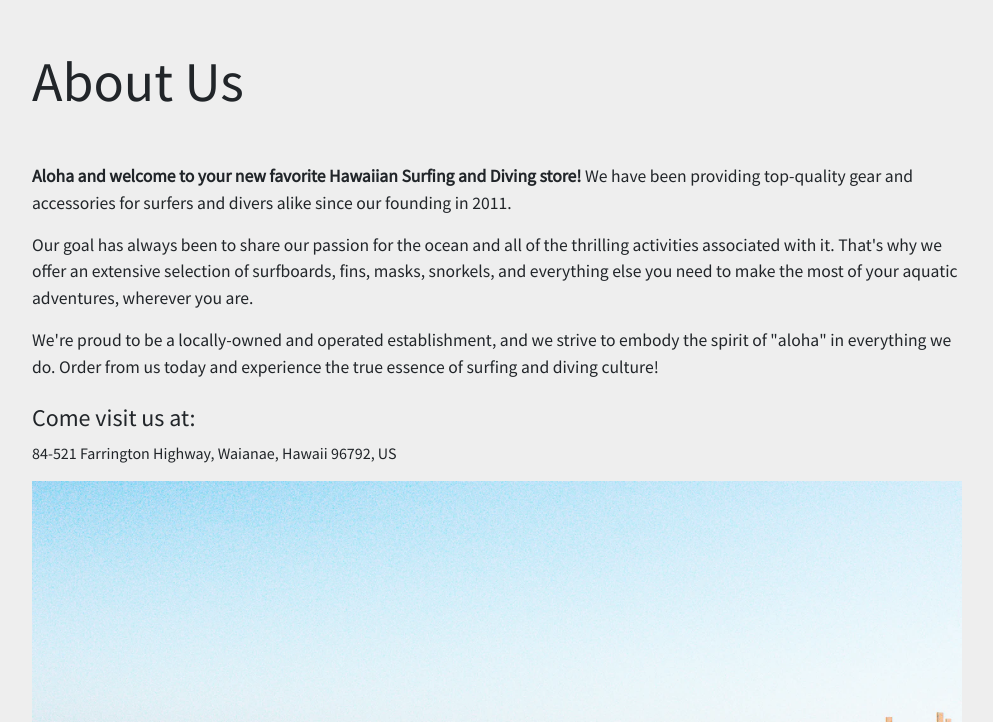
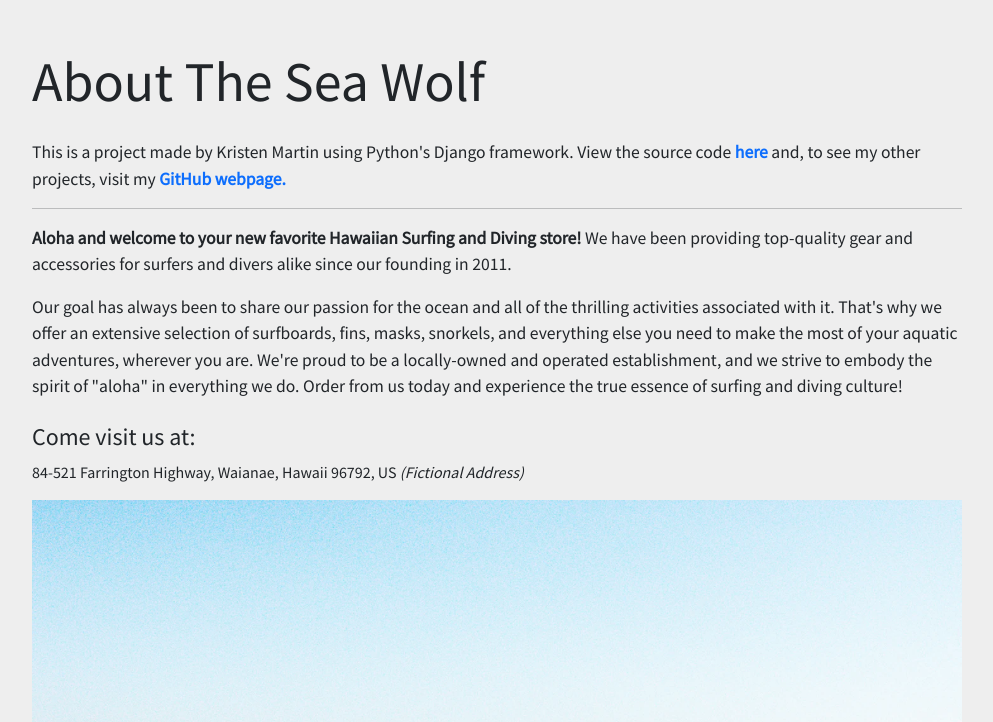
Before and after one commit to KristenM4/Django-Online-Shop, a Django app: page /about/ in a window 1280 px wide. Shown: the part 56-778 px from the top of the page, without its empty margins (143-1136 px from the left). Run offline with Django 4.2, Linux system fonts and the light colour scheme; some libraries are stand-ins or nearby versions.

Commit message:
add dev note and github links to About page

```diff
--- a/templates/about.html
+++ b/templates/about.html
@@ -9,7 +9,13 @@ About The Sea Wolf
 <section class="h-100" style="background-color: #eee;" id="body-section">
     <div class="container h-100 py-5">
         <div class="col-xl-10 col-xs-12 mx-auto mb-5">
-            <h4 class="display-4 mb-5">About Us</h4>
+            <h4 class="display-4 mb-4">About The Sea Wolf</h4>
+            <p>
+                This is a project made by Kristen Martin using Python's Django framework.
+                View the source code <a href="https://github.com/KristenM4/Django-Online-Shop" class="link-primary fw-bolder">here</a> and,
+                to see my other projects, visit my <a href="https://kristenm4.github.io/" class="link-primary fw-bolder">GitHub webpage.</a>
+            </p>
+            <hr>
             <p>
                 <b>Aloha and welcome to your new favorite Hawaiian Surfing and Diving store!</b> We have been providing top-quality
                 gear and accessories for surfers and divers alike since our founding in 2011.
@@ -18,14 +24,12 @@ About The Sea Wolf
                 Our goal has always been to share our passion for the ocean and all of the thrilling activities associated with it.
                 That's why we offer an extensive selection of surfboards, fins, masks, snorkels, and
                 everything else you need to make the most of your aquatic adventures, wherever you are.
-            </p>
-            <p>
                 We're proud to be a locally-owned and operated establishment, and we strive to embody the spirit of "aloha"
                 in everything we do. Order from us today and experience the true essence of surfing and diving culture!
             </p>
             <p>
                 <h4 class="mt-4">Come visit us at:</h4>
-                84-521 Farrington Highway, Waianae, Hawaii 96792, US
+                84-521 Farrington Highway, Waianae, Hawaii 96792, US <em>(Fictional Address)</em>
             </p>
             <figure class="figure h-100">
                 <img src="{% static 'images/shack1.jpg' %}" class="figure-img img-fluid" alt="A small shack by the beach in Hawaii">
```
